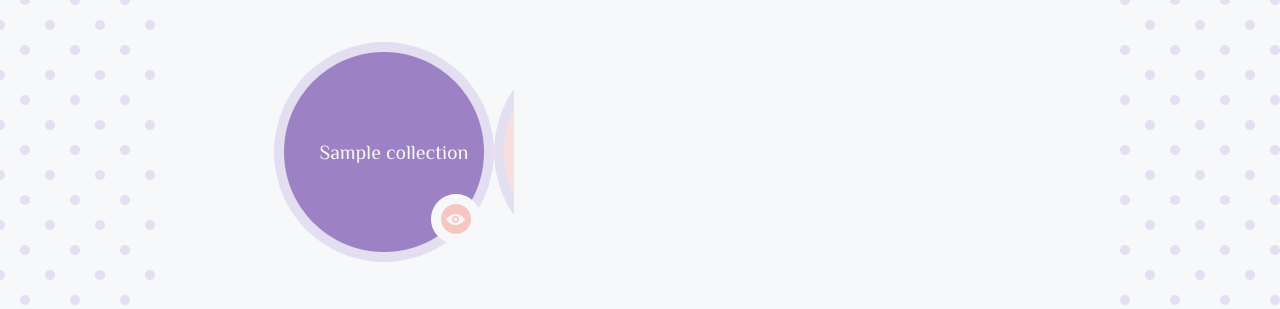
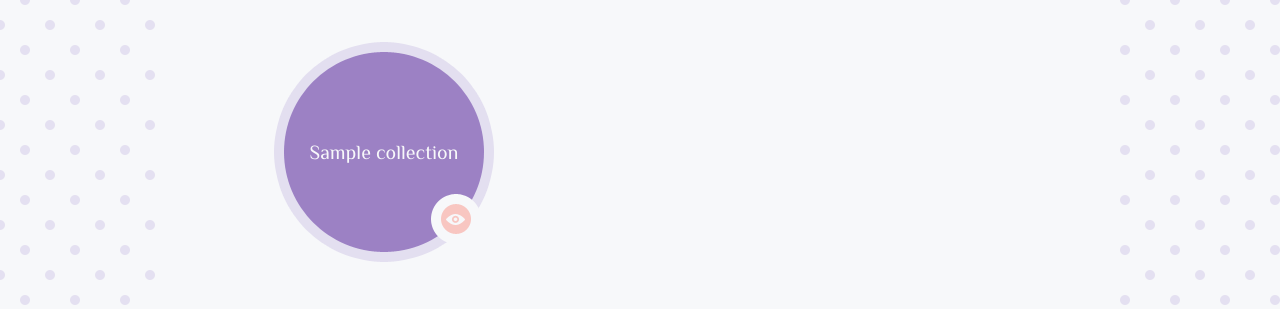
Before and after one commit to ilvar/lotien, a Django app: page / in a window 1280 px wide. Shown: the part 1875-2184 px from the top of the page. Run offline with Django 3.2, Linux system fonts and the light colour scheme; tables that the repository leaves empty hold one stand-in row (values such as "Sample post"); grey boxes marked "Sample" are stand-in pictures; some libraries are stand-ins or nearby versions.

Commit message:
Collection and flower pages

```diff
--- a/lotien/static/style.css
+++ b/lotien/static/style.css
@@ -891,6 +891,6 @@
   text-align: center;
 }
 
-.page .portfolio .item a {
+.page .portfolio .item a span {
   padding: 0 10px;
 }
```
